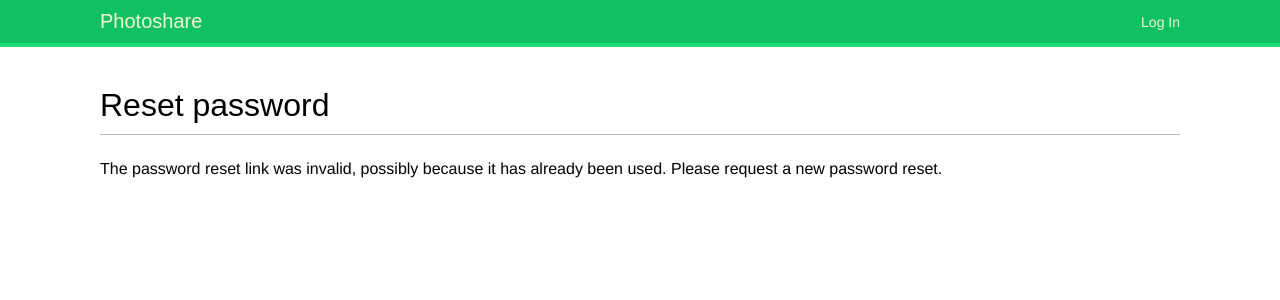
After one commit to KwabenaYeboah/photoshare, a Django app: page /accounts/reset/1/1/ in a window 1280 px wide. The commit adds this page. Shown: the top 300 px of the page. Run offline with Django 3.2, Linux system fonts and the light colour scheme; some web fonts are replaced.

Commit message:
Added password change and reset functionality

```diff
--- a/accounts/urls.py
+++ b/accounts/urls.py
@@ -1,11 +1,26 @@
 from django.contrib.auth import logout
-from django.urls import path
-from django.contrib.auth.views import LoginView, LogoutView
+from django.urls import path, include
+from django.contrib.auth.views import (
+    LoginView, LogoutView, PasswordChangeView, PasswordChangeDoneView,
+    PasswordResetView, PasswordResetDoneView, PasswordResetCompleteView, PasswordResetConfirmView)
 from .views import login_view, dashboard_view
 
 urlpatterns = [
-   # path('login/', login_view, name='login'),
+    #path('login/', login_view, name='login'),
+    #path('', include('django.contrib.auth.urls')),
     path('login/', LoginView.as_view(), name='login'),
     path('logout/', LogoutView.as_view(), name='logout'),
+
     path('dashboard/', dashboard_view, name='dashboard'),
+
+    # Password Change urls
+    path('password_change/', PasswordChangeView.as_view(), name='password_change'),
+    path('password_change/done/', PasswordChangeDoneView.as_view(), name='password_change_done'),
+
+    # Password Reset urls
+    path('password_reset/', PasswordResetView.as_view(), name='password_reset'),
+    path('password_reset/done/', PasswordResetDoneView.as_view(), name='password_reset_done'),
+    path('reset/<uidb64>/<token>/', PasswordResetConfirmView.as_view(), name='password_reset_confirm'),
+    path('reset/done/', PasswordResetCompleteView.as_view(), name='password_reset_complete'),
+
 ]
--- a/config/settings.py
+++ b/config/settings.py
@@ -126,3 +126,5 @@ STATIC_ROOT = (os.path.join(BASE_DIR, 'staticfiles'))
 LOGIN_REDIRECT_URL = 'dashboard'
 LOGIN_URL = 'login'
 LOGOUT_URL = 'logout'
+
+EMAIL_BACKEND = 'django.core.mail.backends.console.EmailBackend'
--- a/templates/registration/logged_out.html
+++ b/templates/registration/logged_out.html
@@ -1,4 +1,4 @@
-{% extends "../base.html" %}
+{% extends "base.html" %}
 
 {% block title %}Log Out{% endblock title %}
 
--- a/templates/registration/login.html
+++ b/templates/registration/login.html
@@ -1,4 +1,4 @@
-{% extends '../base.html' %}
+{% extends 'base.html' %}
 
 {% block title %}Log In{% endblock title %}
 
@@ -17,6 +17,7 @@
                 <input type="hidden" name="next" value="{{ next }}"/>
                 <p><input type="submit" value="Log In"></p>
             </form>
+            <p><a href="{% url 'password_reset' %}">Forgot Password</a></p>
         </div>
     {% endif %}
 {% endblock content %}
--- /dev/null
+++ b/templates/registration/password_reset_confirm.html
@@ -0,0 +1,17 @@
+{% extends "base.html" %}
+
+{% block title %}Reset password{% endblock %}
+
+{% block content %}
+  <h1>Reset password</h1>
+  {% if validlink %}
+    <p>Please enter your new password:</p>
+    <form method="post">{% csrf_token %}
+      {{ form.as_p }}
+      <p><input type="submit" value="Change my password"/></p>
+    </form>
+  {% else %}
+    <p>The password reset link was invalid, possibly because it has
+    already been used. Please request a new password reset.</p>
+  {% endif %}
+{% endblock %}
--- /dev/null
+++ b/templates/registration/password_reset_email.html
@@ -0,0 +1,5 @@
+Your email address has been provided to reset password at {{domain}}
+Use the following link:
+{{ protocol }}://{{domain}}{% url 'password_reset_confirm' uidb64=uid token=token %}
+
+" {{user.get_username}} " is your username if you need it!
```
Also changed, not shown: templates/registration/password_change_done.html (added, +8 -0 lines), templates/registration/password_change_form.html (added, +9 -0 lines), templates/registration/password_reset_complete.html (added, +8 -0 lines), templates/registration/password_reset_done.html (added, +9 -0 lines), templates/registration/password_reset_form.html (added, +12 -0 lines), db.sqlite3.
